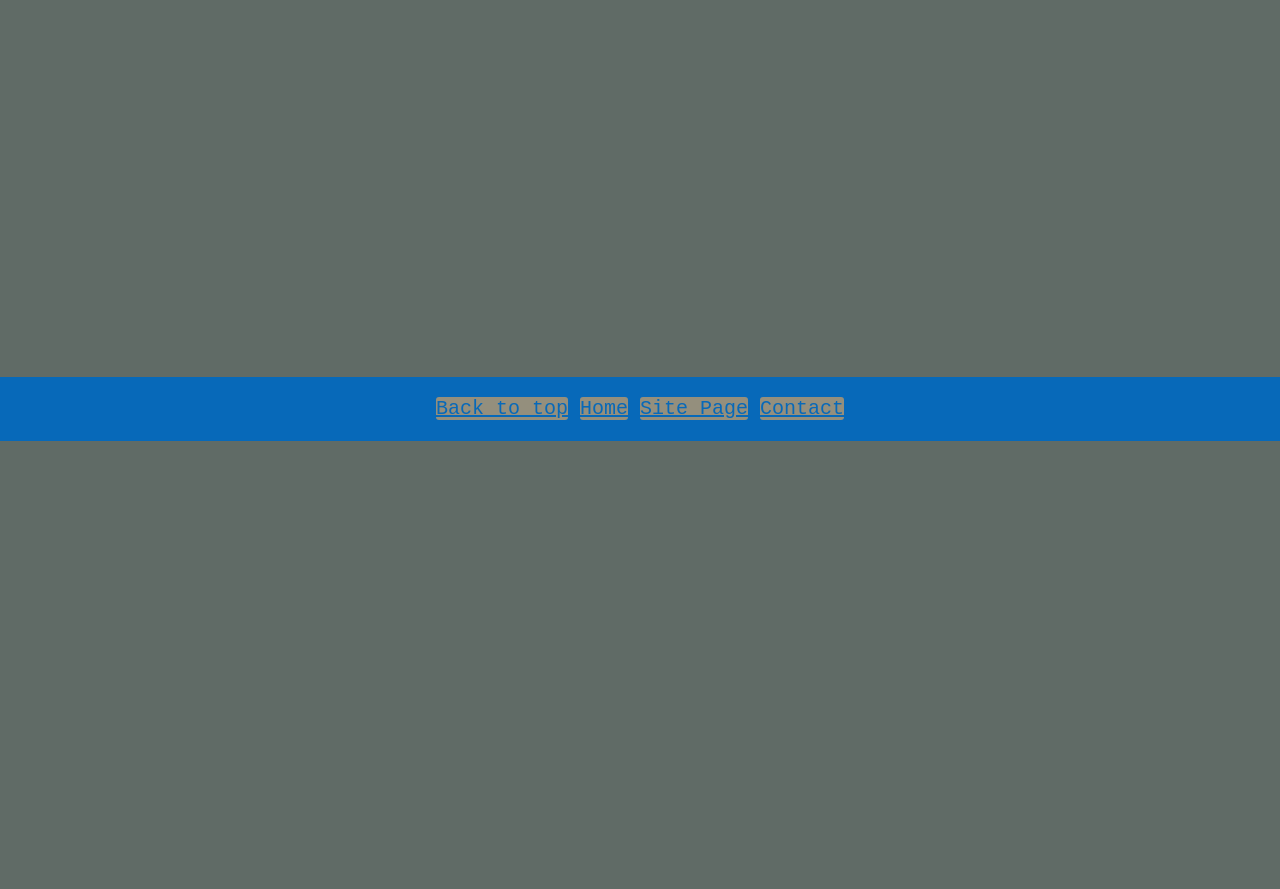
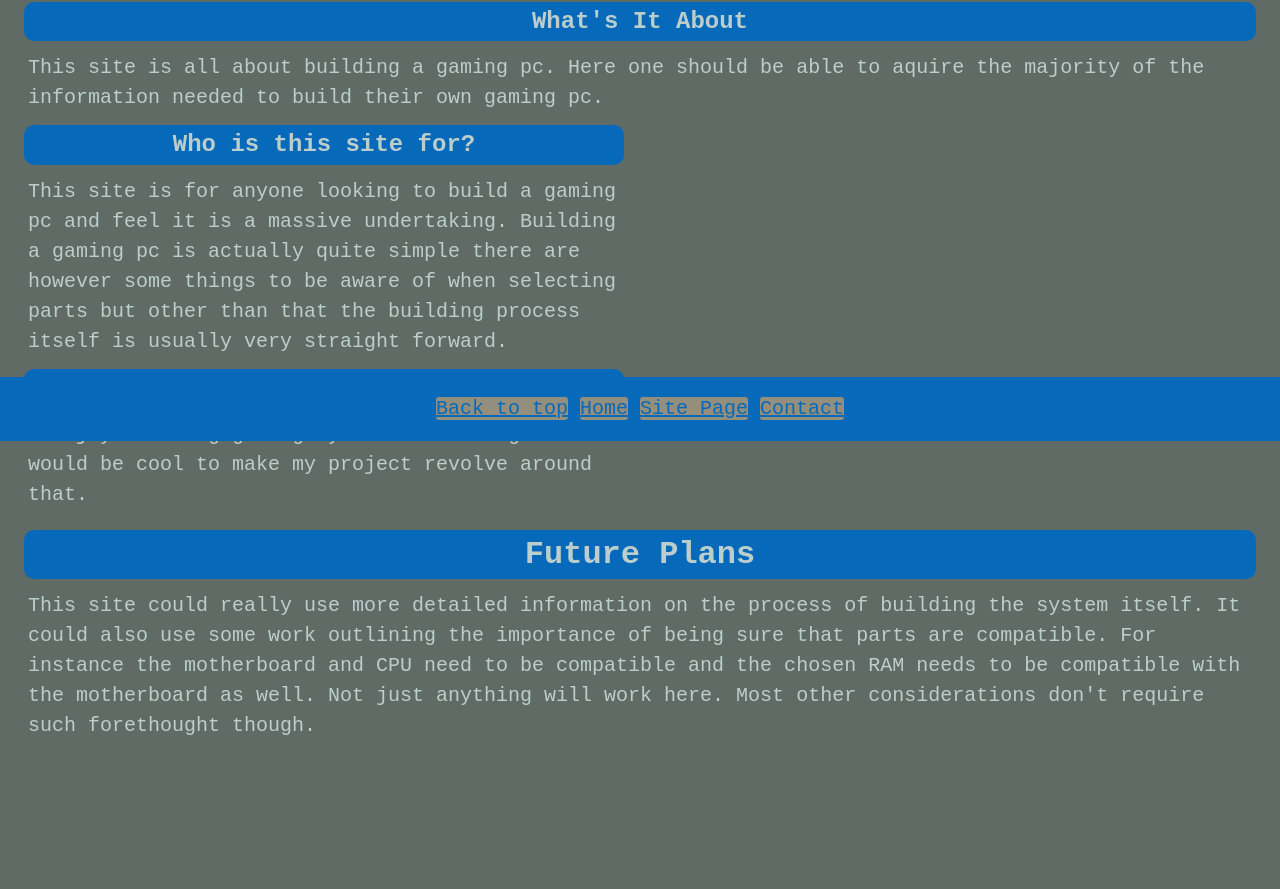
Before and after one commit to CIT85/coryb-pub, a plain HTML site: page final/about.html in a window 1280 px wide. Shown: the part 359-1248 px from the top of the page. Before the commit the page ends 800 px from the top, so only its background shows below. Drawn offline with Linux system fonts and the light colour scheme.

Commit message:
added about page and updated site menu

```diff
--- a/final/about.html
+++ b/final/about.html
@@ -11,7 +11,7 @@
     </head>
     <body>
         <header>
-            <h1></h1>
+            <h1>About Me</h1>
             <nav class="nav2">
                 <h5>Menu</h5>
                 <ul>
@@ -23,7 +23,21 @@
         </header>
 
         <main>
-
+            <article>
+                <h2>The Site</h2>
+                <section>
+                    <h3 class="colspan">What's It About</h3>
+                    <p class="colspan">This site is all about building a gaming pc. Here one should be able to aquire the majority of the information needed to build their own gaming pc.</p>
+                    <h3>Who is this site for?</h3>
+                    <p>This site is for anyone looking to build a gaming pc and feel it is a massive undertaking. Building a gaming pc is actually quite simple there are however some things to be aware of when selecting parts but other than that the building process itself is usually very straight forward.</p>
+                    <h3>The Inspiration</h3>
+                    <p>I enjoy building gaming systems and thought it would be cool to make my project revolve around that.</p>
+                </section>
+                <section>
+                    <h2>Future Plans</h2>
+                    <p class="colspan">This site could really use more detailed information on the process of building the system itself. It could also use some work outlining the importance of being sure that parts are compatible. For instance the motherboard and CPU need to be compatible and the chosen RAM needs to be compatible with the motherboard as well. Not just anything will work here. Most other considerations don't require such forethought though.</p>
+                </section>
+            </article>
         </main>
 
         <footer>
--- a/final/style.css
+++ b/final/style.css
@@ -132,6 +132,9 @@ article {
 }
 section {
     break-before: column;
+}
+p {
+    break-inside: avoid;
 }
 h2 {
     column-span: all;
```
Also changed, not shown: final/case.html (+1 -0 lines), final/contact.html (+1 -0 lines), final/cpu.html (+1 -0 lines), final/cpuinfo.html (+1 -0 lines), final/gpu.html (+1 -0 lines), final/index.html (+1 -0 lines), final/mobo.html (+2 -1 lines), final/site.html (+1 -0 lines).
